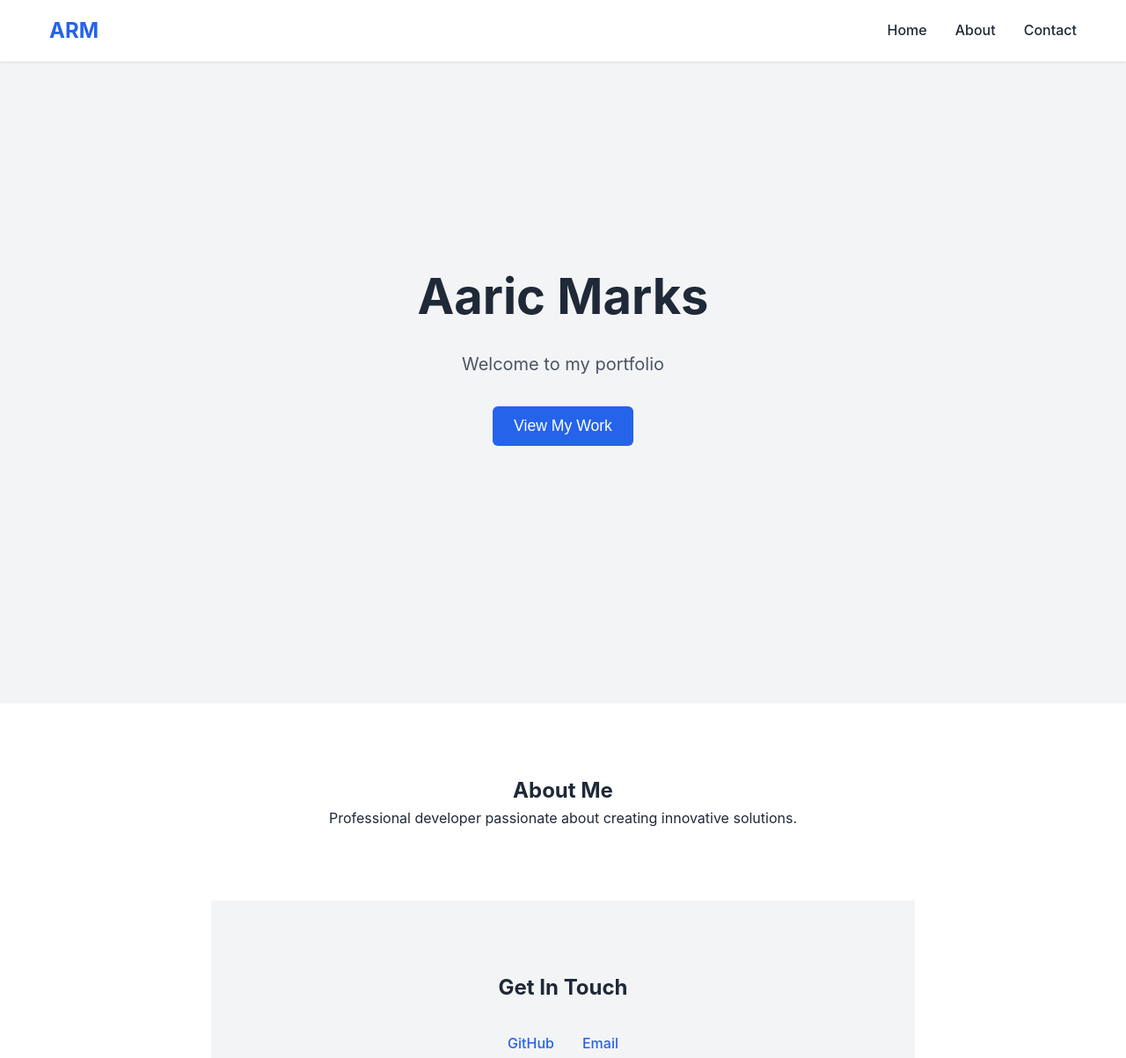
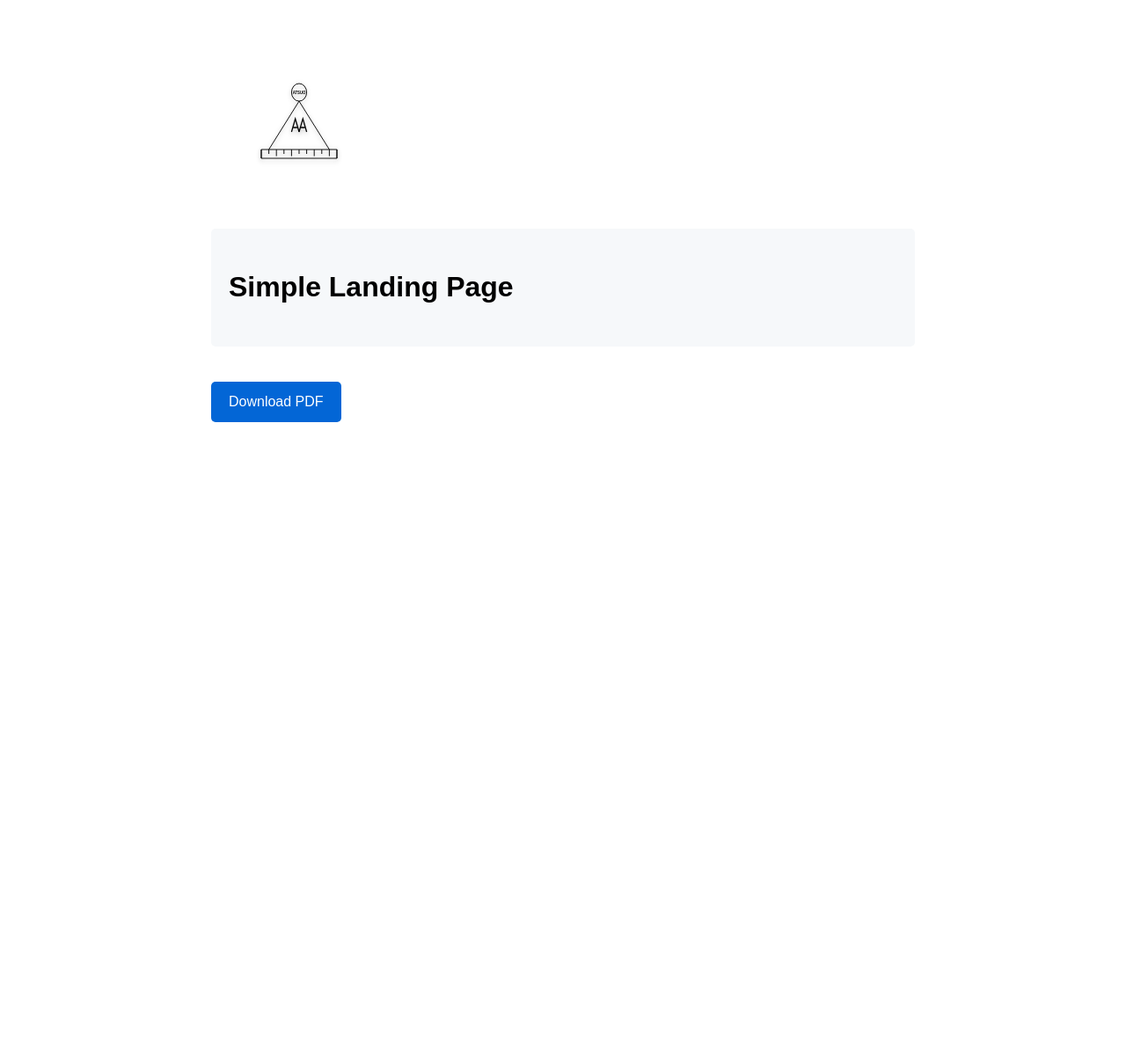
Before and after one commit to aaricmarks/ARM, a plain HTML site: page index.html in a window 1280 px wide. Shown: the top 1203 px of the page at 88% size. After the commit the page ends 800 px from the top, so only its background shows below. Drawn offline with Linux system fonts and the light colour scheme.

Commit message:
Update index.html

```diff
--- a/index.html
+++ b/index.html
@@ -3,48 +3,57 @@
 <head>
     <meta charset="UTF-8">
     <meta name="viewport" content="width=device-width, initial-scale=1.0">
-    <title>Aaric Marks - Portfolio</title>
-    <link rel="stylesheet" href="styles.css">
+    <title>ARM</title>
+    <style>
+        body {
+            font-family: Arial, sans-serif;
+            max-width: 800px;
+            margin: 0 auto;
+            padding: 20px;
+            line-height: 1.6;
+        }
+
+        .logo {
+            max-width: 200px;
+            height: auto;
+            display: block;
+            margin: 20px 0;
+        }
+
+        .pdf-link {
+            display: inline-block;
+            padding: 10px 20px;
+            background-color: #0366d6;
+            color: white;
+            text-decoration: none;
+            border-radius: 5px;
+            margin: 20px 0;
+        }
+
+        .pdf-link:hover {
+            background-color: #024ea4;
+        }
+
+        .container {
+            background-color: #f6f8fa;
+            padding: 20px;
+            border-radius: 5px;
+            margin: 20px 0;
+        }
+    </style>
 </head>
 <body>
-    <header>
-        <nav>
-            <div class="logo">
-                <span>ARM</span>
-            </div>
-            <ul>
-                <li><a href="#home">Home</a></li>
-                <li><a href="#about">About</a></li>
-                <li><a href="#contact">Contact</a></li>
-            </ul>
-        </nav>
-    </header>
+    <!-- Logo -->
+    <img src="LOGO.svg" alt="ARM Logo" class="logo">
 
-    <main>
-        <section id="home" class="hero">
-            <h1>Aaric Marks</h1>
-            <p>Welcome to my portfolio</p>
-            <button class="cta-button">View My Work</button>
-        </section>
+    <!-- README Content -->
+    <div class="container">
+        <h1>Simple Landing Page</h1>
+    </div>
 
-        <section id="about" class="about">
-            <h2>About Me</h2>
-            <p>Professional developer passionate about creating innovative solutions.</p>
-        </section>
-
-        <section id="contact" class="contact">
-            <h2>Get In Touch</h2>
-            <div class="contact-links">
-                <a href="https://github.com/aaricmarks" target="_blank">GitHub</a>
-                <a href="mailto:your.email@example.com">Email</a>
-            </div>
-        </section>
-    </main>
-
-    <footer>
-        <p>&copy; 2025 Aaric Marks. All rights reserved.</p>
-    </footer>
-
-    <script src="script.js"></script>
+    <!-- PDF Link -->
+    <a href="IMG_1061.pdf" class="pdf-link" download>
+        Download PDF
+    </a>
 </body>
 </html>
```
